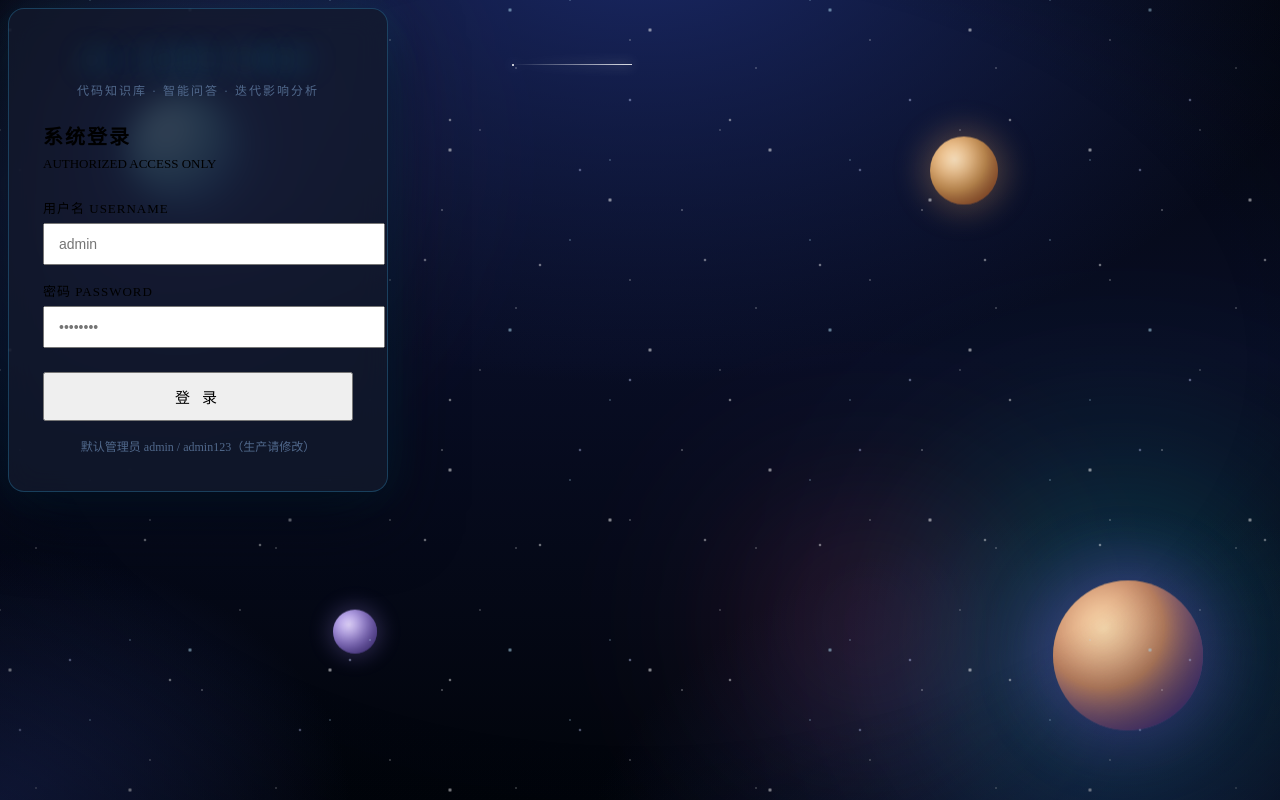
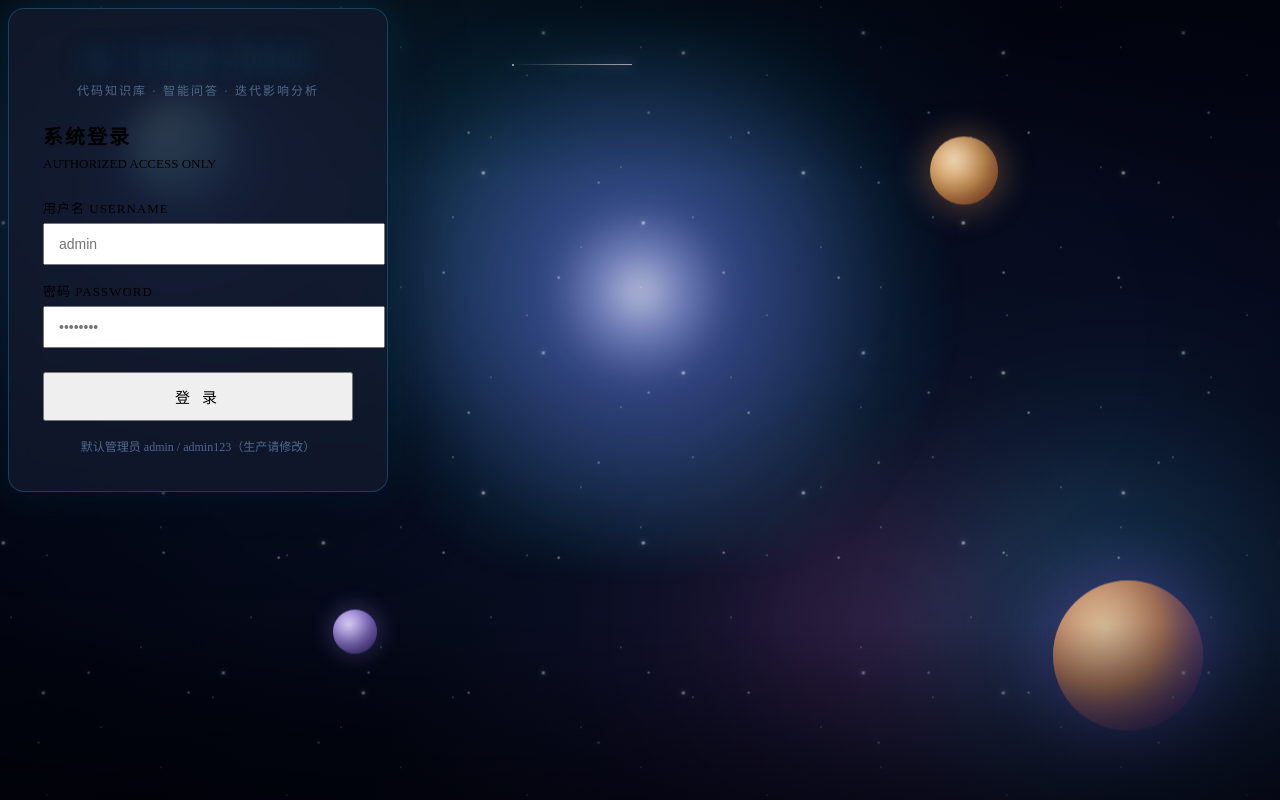
Before and after one commit to james018787-wq/deep-wiki, a Vue app in the folder ai-code-wiki/web/: page /login in a window 1280 px wide. Built offline with nearby package versions, Linux system fonts and the light colour scheme; the HTML template or start-up script is replaced by a standard one.

Commit message:
style: 登录页深邃感增强（星系光核脉动 + 星星视差漂移分层 + 深空暗角 + 亮星光晕）

```diff
--- a/ai-code-wiki/web/src/views/Login.vue
+++ b/ai-code-wiki/web/src/views/Login.vue
@@ -1,5 +1,6 @@
 <template>
   <div class="cosmic-bg" aria-hidden="true">
+    <div class="galaxy"></div>
     <div class="nebula n1"></div>
     <div class="nebula n2"></div>
     <div class="nebula n3"></div>
@@ -87,10 +88,26 @@ async function doLogin() {
 .cosmic-bg {
   position: fixed; inset: 0; z-index: 0; overflow: hidden;
   background:
-    radial-gradient(1200px 800px at 50% -12%, #1b2a6b 0%, transparent 60%),
-    radial-gradient(1000px 700px at 88% 112%, #14204a 0%, transparent 55%),
-    radial-gradient(700px 500px at 0% 100%, #16204a 0%, transparent 50%),
-    linear-gradient(180deg, #04070f 0%, #080d24 45%, #01040a 100%);
+    radial-gradient(1400px 900px at 16% -10%, rgba(34, 211, 238, 0.16), transparent 60%),
+    radial-gradient(1200px 820px at 84% 110%, rgba(139, 92, 246, 0.2), transparent 60%),
+    radial-gradient(1000px 700px at 50% 55%, rgba(10, 16, 36, 0.85), transparent 70%),
+    linear-gradient(180deg, #030512 0%, #070c22 45%, #00020a 100%);
+}
+
+/* 星系核心（深邃感：上方一处明亮光核 + 柔和光晕 + 缓慢脉动） */
+.galaxy {
+  position: absolute; left: 50%; top: 4%; width: 680px; height: 520px;
+  transform: translateX(-50%);
+  background:
+    radial-gradient(circle at 50% 50%, rgba(255,255,255,.95) 0%, rgba(199,210,254,.55) 7%, transparent 20%),
+    radial-gradient(circle at 50% 50%, rgba(139,92,246,.5) 0%, transparent 58%),
+    radial-gradient(circle at 50% 50%, rgba(34,211,238,.38) 0%, transparent 72%);
+  filter: blur(16px);
+  animation: galaxyPulse 9s ease-in-out infinite alternate;
+}
+@keyframes galaxyPulse {
+  from { opacity: .72; transform: translateX(-50%) scale(1); }
+  to   { opacity: 1;   transform: translateX(-50%) scale(1.07); }
 }
 
 /* 星云（大范围模糊色团，缓慢漂移） */
@@ -137,18 +154,18 @@ async function doLogin() {
 }
 @keyframes floaty { from { transform: translateY(0); } to { transform: translateY(-24px); } }
 
-/* 星星（三层不同大小/密度，repeating 瓦片铺满） */
+/* 星星（三层不同大小/密度，远近分层 + 视差漂移：远层慢、近层快） */
 .stars { position: absolute; inset: -60px; pointer-events: none; }
 .stars.s-sm {
   background-image:
-    radial-gradient(2px 2px at 22px 30px, rgba(255,255,255,.95), transparent 55%),
-    radial-gradient(2px 2px at 96px 128px, rgba(255,255,255,.75), transparent 55%),
-    radial-gradient(2px 2px at 150px 60px, rgba(186,230,253,.9), transparent 55%),
-    radial-gradient(2px 2px at 60px 190px, rgba(255,255,255,.7), transparent 55%),
-    radial-gradient(2px 2px at 190px 220px, rgba(186,230,253,.85), transparent 55%),
-    radial-gradient(2px 2px at 210px 100px, rgba(255,255,255,.8), transparent 55%);
+    radial-gradient(2px 2px at 22px 30px, rgba(255,255,255,.9), transparent 55%),
+    radial-gradient(2px 2px at 96px 128px, rgba(255,255,255,.7), transparent 55%),
+    radial-gradient(2px 2px at 150px 60px, rgba(186,230,253,.85), transparent 55%),
+    radial-gradient(2px 2px at 60px 190px, rgba(255,255,255,.65), transparent 55%),
+    radial-gradient(2px 2px at 190px 220px, rgba(186,230,253,.8), transparent 55%),
+    radial-gradient(2px 2px at 210px 100px, rgba(255,255,255,.75), transparent 55%);
   background-size: 240px 240px;
-  animation: twinkle 5s ease-in-out infinite;
+  animation: twinkle 5s ease-in-out infinite, driftStar-sm 110s linear infinite;
 }
 .stars.s-md {
   background-image:
@@ -158,7 +175,7 @@ async function doLogin() {
     radial-gradient(3px 3px at 80px 230px, rgba(199,210,254,.9), transparent 58%),
     radial-gradient(3px 3px at 230px 180px, #fff, transparent 58%);
   background-size: 280px 280px;
-  animation: twinkle 7s ease-in-out -2s infinite;
+  animation: twinkle 7s ease-in-out -2s infinite, driftStar-md 75s linear infinite;
 }
 .stars.s-lg {
   background-image:
@@ -167,9 +184,14 @@ async function doLogin() {
     radial-gradient(4px 4px at 250px 70px, rgba(186,230,253,1), transparent 62%),
     radial-gradient(4px 4px at 30px 260px, #fff, transparent 62%);
   background-size: 320px 320px;
-  animation: twinkle 9s ease-in-out -4s infinite;
+  filter: drop-shadow(0 0 3px rgba(255,255,255,.85));
+  animation: twinkle 9s ease-in-out -4s infinite, driftStar-lg 48s linear infinite;
 }
 @keyframes twinkle { 0%, 100% { opacity: .7; } 50% { opacity: 1; } }
+/* 视差漂移：背景位移动一个瓦片尺寸即无缝循环；远层慢、近层快 */
+@keyframes driftStar-sm { from { background-position: 0 0; } to { background-position: 240px 160px; } }
+@keyframes driftStar-md { from { background-position: 0 0; } to { background-position: 280px 190px; } }
+@keyframes driftStar-lg { from { background-position: 0 0; } to { background-position: 320px 220px; } }
 
 /* 流星 */
 .shoot {
@@ -192,10 +214,12 @@ async function doLogin() {
   100% { transform: translate(-240px, 150px); opacity: 0; }
 }
 
-/* 暗角：保证登录卡片可读 */
+/* 暗角 + 深空纵深：中央明亮、四周压入黑暗 */
 .vignette {
   position: absolute; inset: 0;
-  background: radial-gradient(1100px 700px at 50% 45%, transparent 55%, rgba(1, 3, 10, 0.55) 100%);
+  background:
+    radial-gradient(1200px 800px at 50% 42%, transparent 42%, rgba(1, 3, 10, 0.78) 100%),
+    linear-gradient(180deg, rgba(1, 3, 10, 0.4) 0%, transparent 22%, transparent 78%, rgba(1, 3, 10, 0.55) 100%);
 }
 
 /* ============ 登录卡片 ============ */
```
